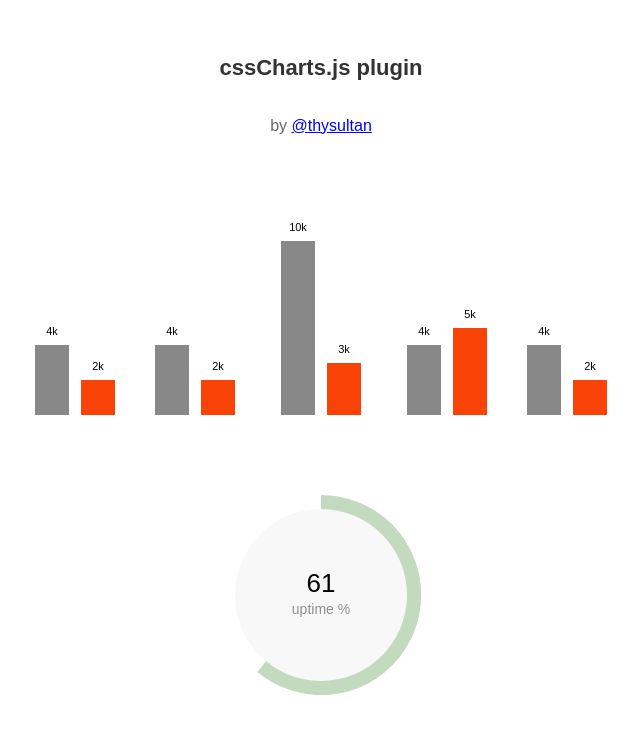
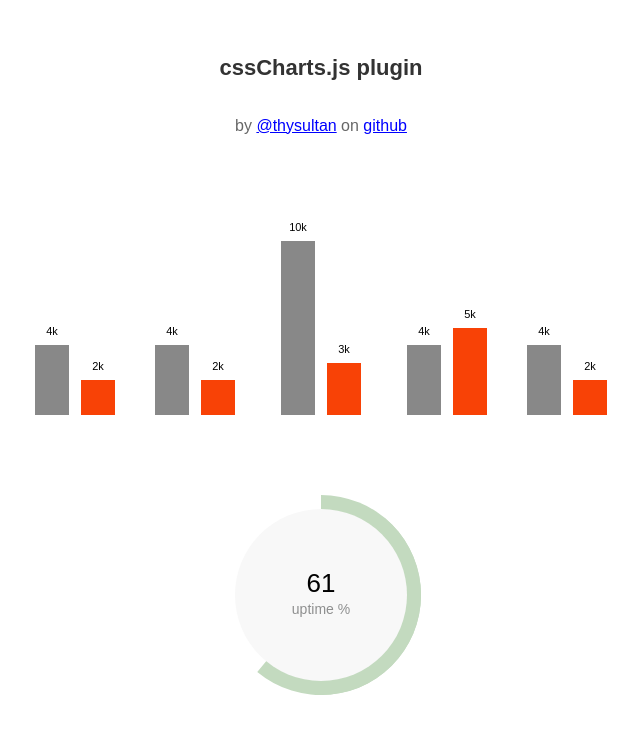
Before and after one commit to thysultan/cssCharts.js, a plain HTML site: page index.html in a window 1280 px wide. Shown: the whole page, without its empty margins (319-959 px from the left). Drawn offline with nearby package versions, Linux system fonts and the light colour scheme.

Commit message:
add github and twitter links to preview page

```diff
--- a/index.html
+++ b/index.html
@@ -22,7 +22,10 @@
     <body>
 
       <div class="desc">
-        <h1>cssCharts.js plugin</h1><p>by <a href="#">@thysultan</a></p>
+        <h1>cssCharts.js plugin</h1><p>by
+        <a href="http://twitter.com/thysultan">@thysultan</a> on
+        <a href="https://github.com/sultantarimo/cssCharts.js">github</a>
+      </p>
       </div>
 
       <div class="chart">
```
